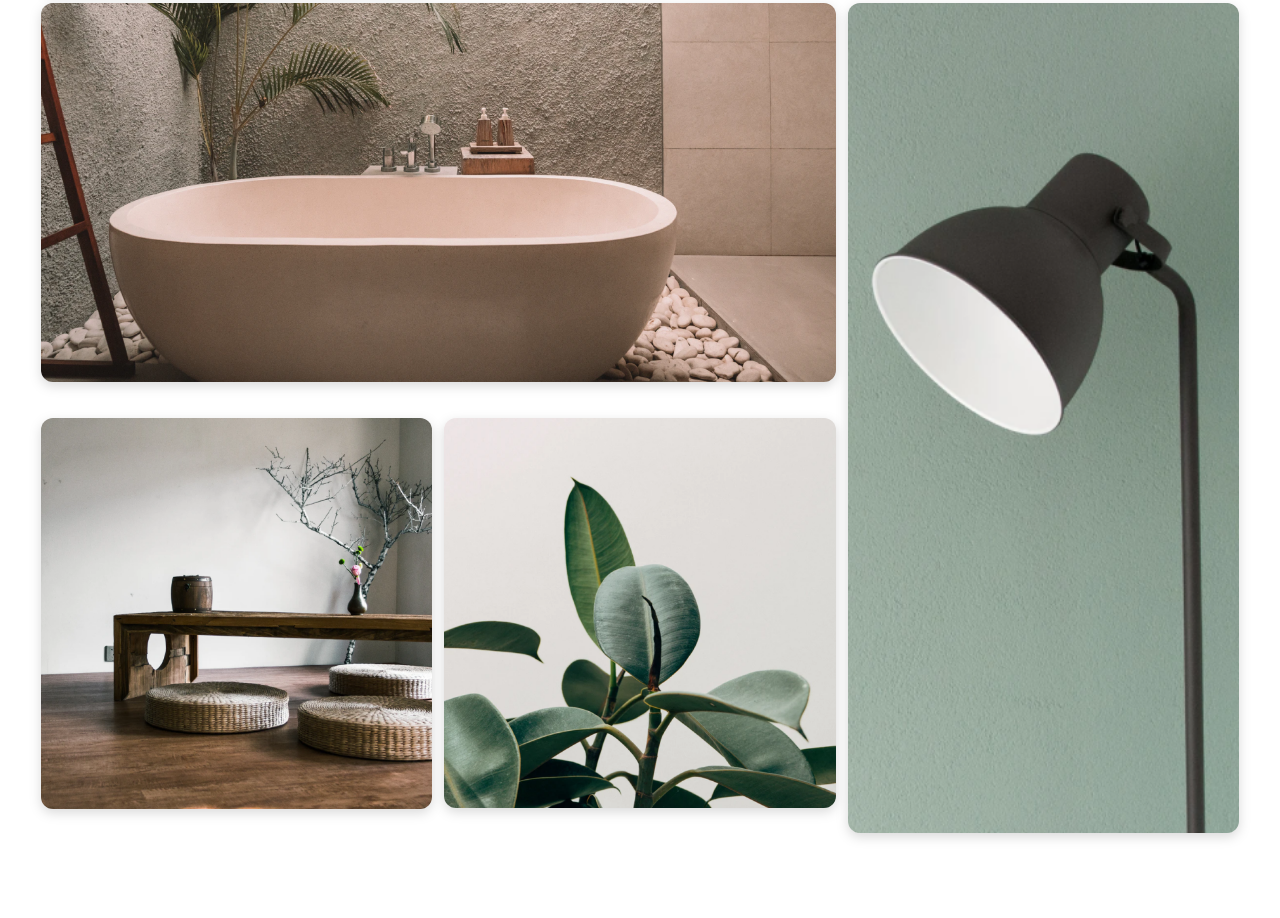
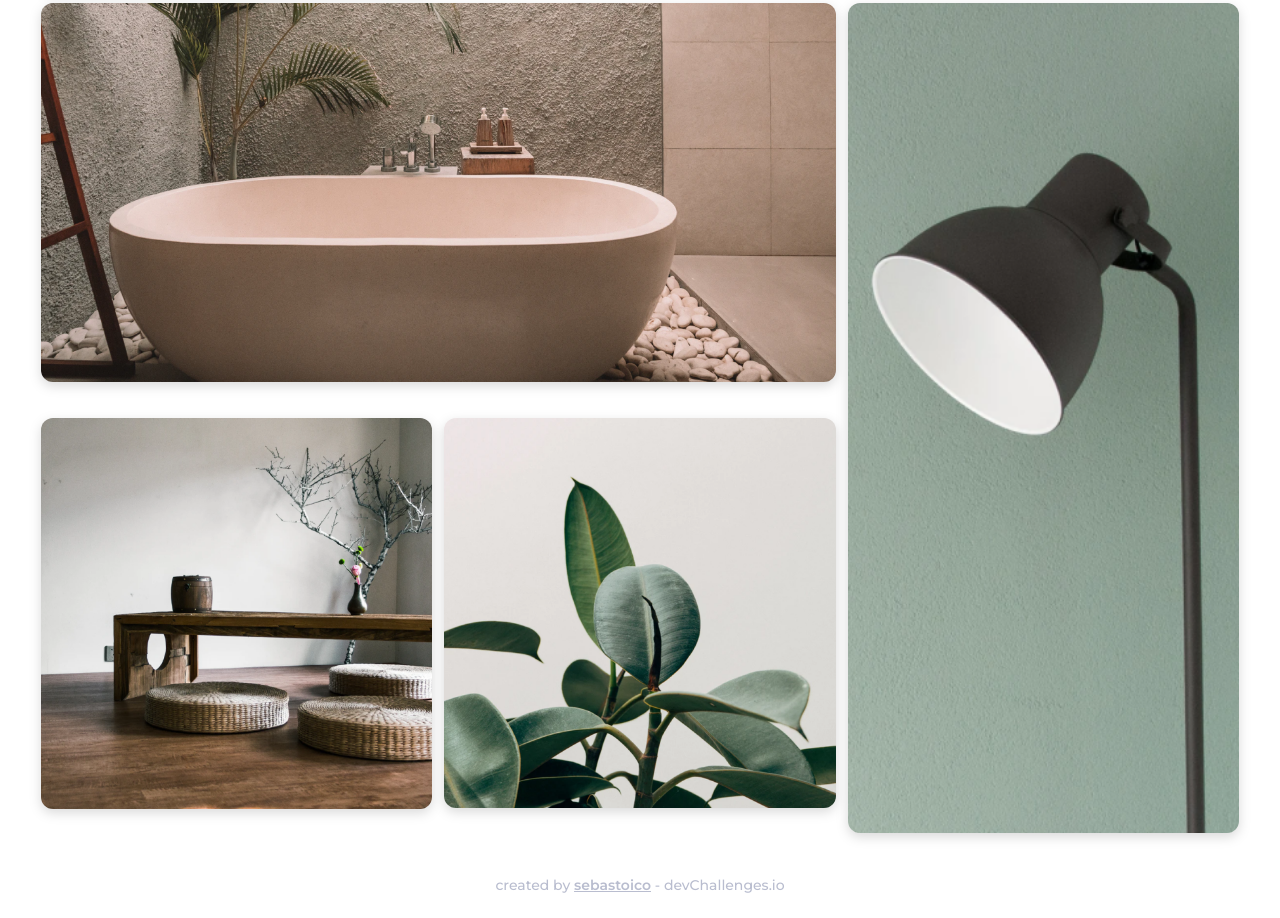
Before and after one commit to sebastoico/devChallenges_My-gallery, a plain HTML site: page index.html in a window 1280 px wide. Shown: the part 679-1597 px from the top of the page. Before the commit the page ends 1536 px from the top, so only its background shows below. Drawn offline with nearby package versions, Linux system fonts and the light colour scheme.

Commit message:
Footer agregado

```diff
--- a/index.html
+++ b/index.html
@@ -56,5 +56,11 @@
       <img src="assets/photo5.png" alt="photo5" />
       <img src="assets/photo6.png" alt="photo6" />
     </section>
+    <footer>
+      <p>
+        created by <a href="https://github.com/sebastoico">sebastoico</a> -
+        devChallenges.io
+      </p>
+    </footer>
   </body>
 </html>
--- a/styles.css
+++ b/styles.css
@@ -109,3 +109,18 @@ body {
   grid-column: 1 / 2;
   grid-row: 3 / 4;
 }
+
+footer {
+  margin-top: 44px;
+  text-align: center;
+}
+footer p {
+  font-size: 1.4rem;
+  font-weight: 500;
+  line-height: 1.7rem;
+  color: #B9BDCF;
+}
+footer a {
+  font-weight: 700;
+  color: #B9BDCF;
+}
```
